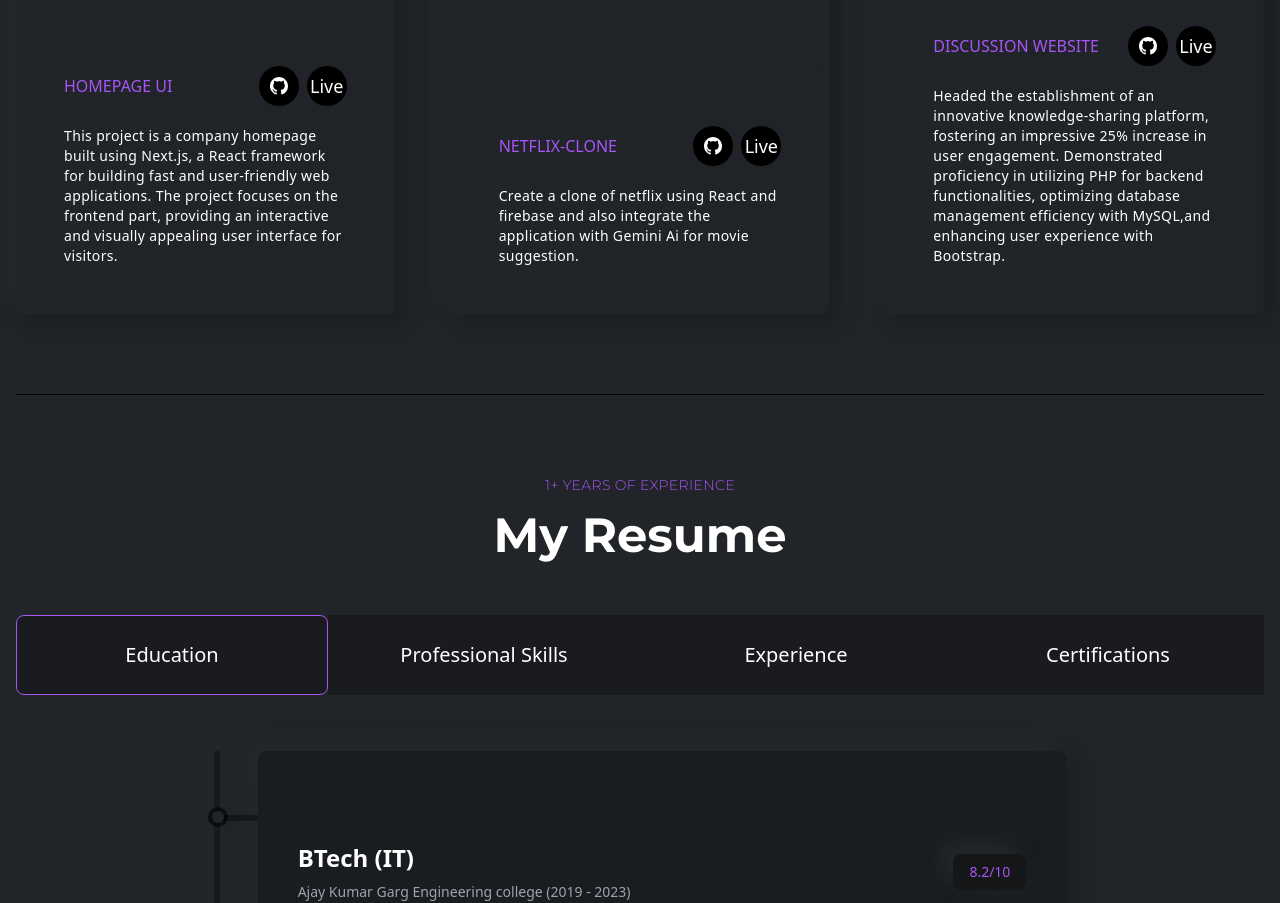
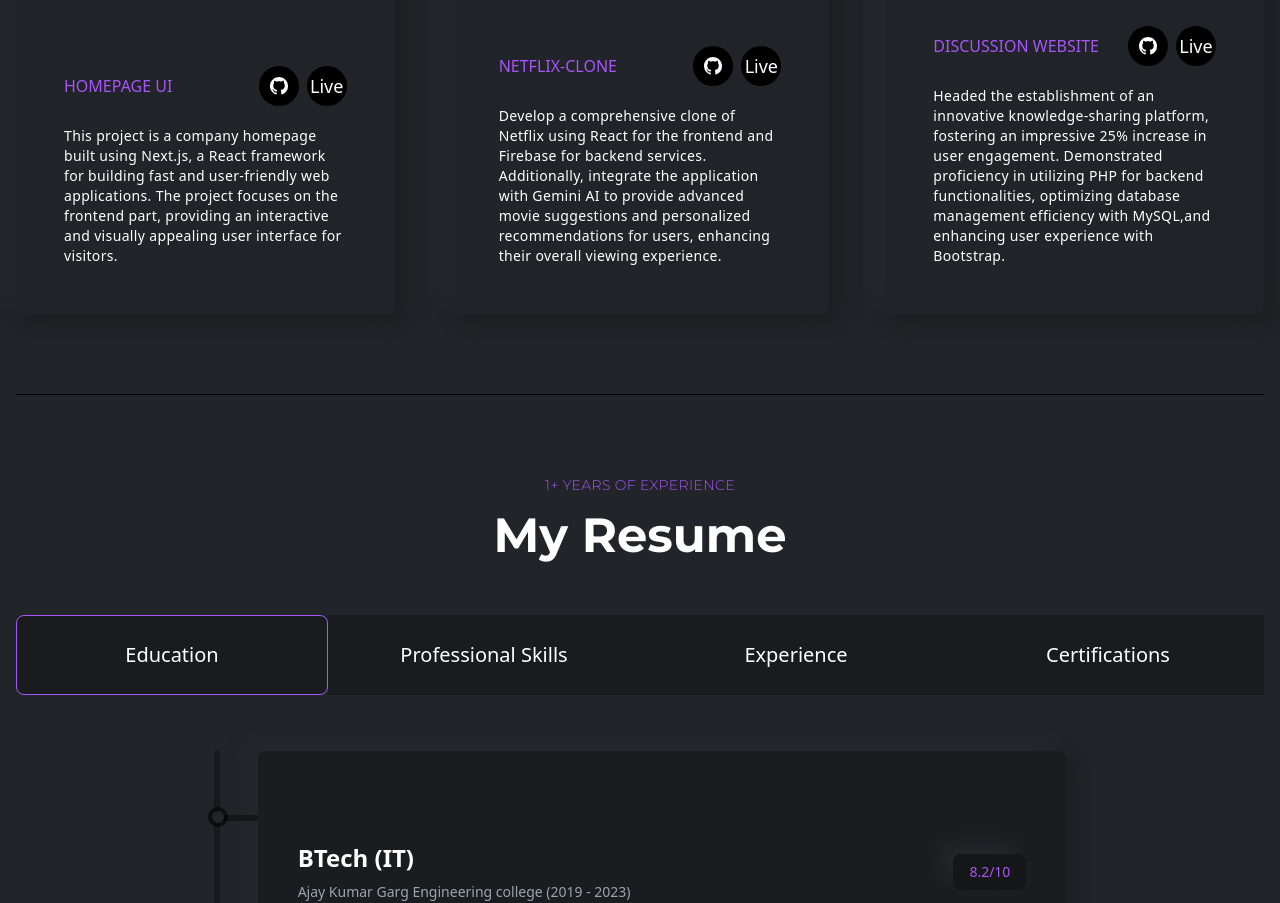
Before and after one commit to ksb44/Portfolio, a React (Create React App) app: page / in a window 1280 px wide. Shown: the part 2472-3375 px from the top of the page. Built offline with nearby package versions, Linux system fonts and the light colour scheme.

Commit message:
Update Projects.js

```diff
--- a/src/components/projects/Projects.js
+++ b/src/components/projects/Projects.js
@@ -59,7 +59,7 @@ const Projects = () => {
         />
                       <ProjectsCard
           title="NetFlix-Clone"
-          des="Create a clone of netflix using React and firebase and also integrate the application with Gemini Ai for movie suggestion."
+          des="Develop a comprehensive clone of Netflix using React for the frontend and Firebase for backend services. Additionally, integrate the application with Gemini AI to provide advanced movie suggestions and personalized recommendations for users, enhancing their overall viewing experience."
           src={projectFour}
           link={link6}
           web={web6}
```
